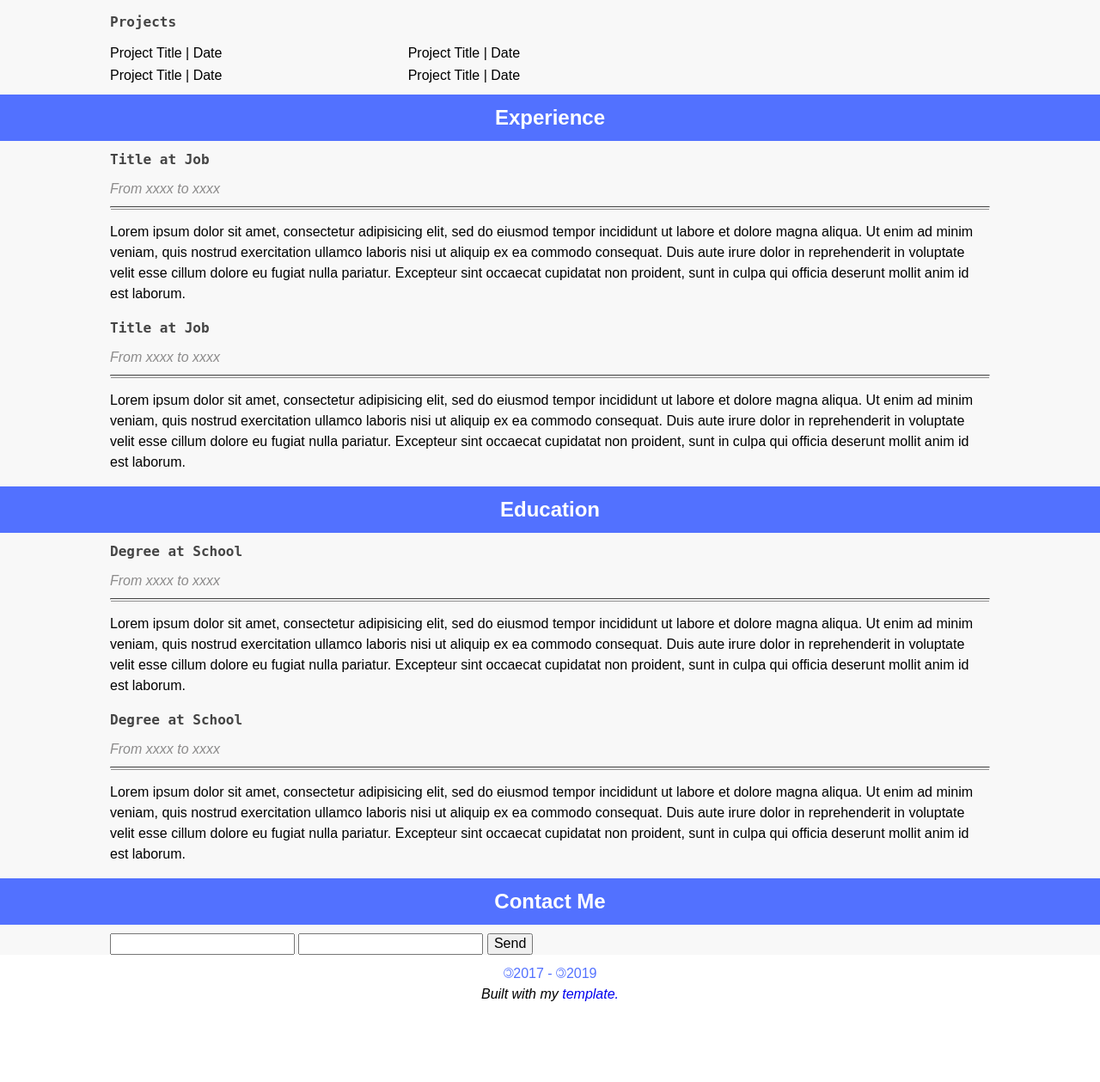
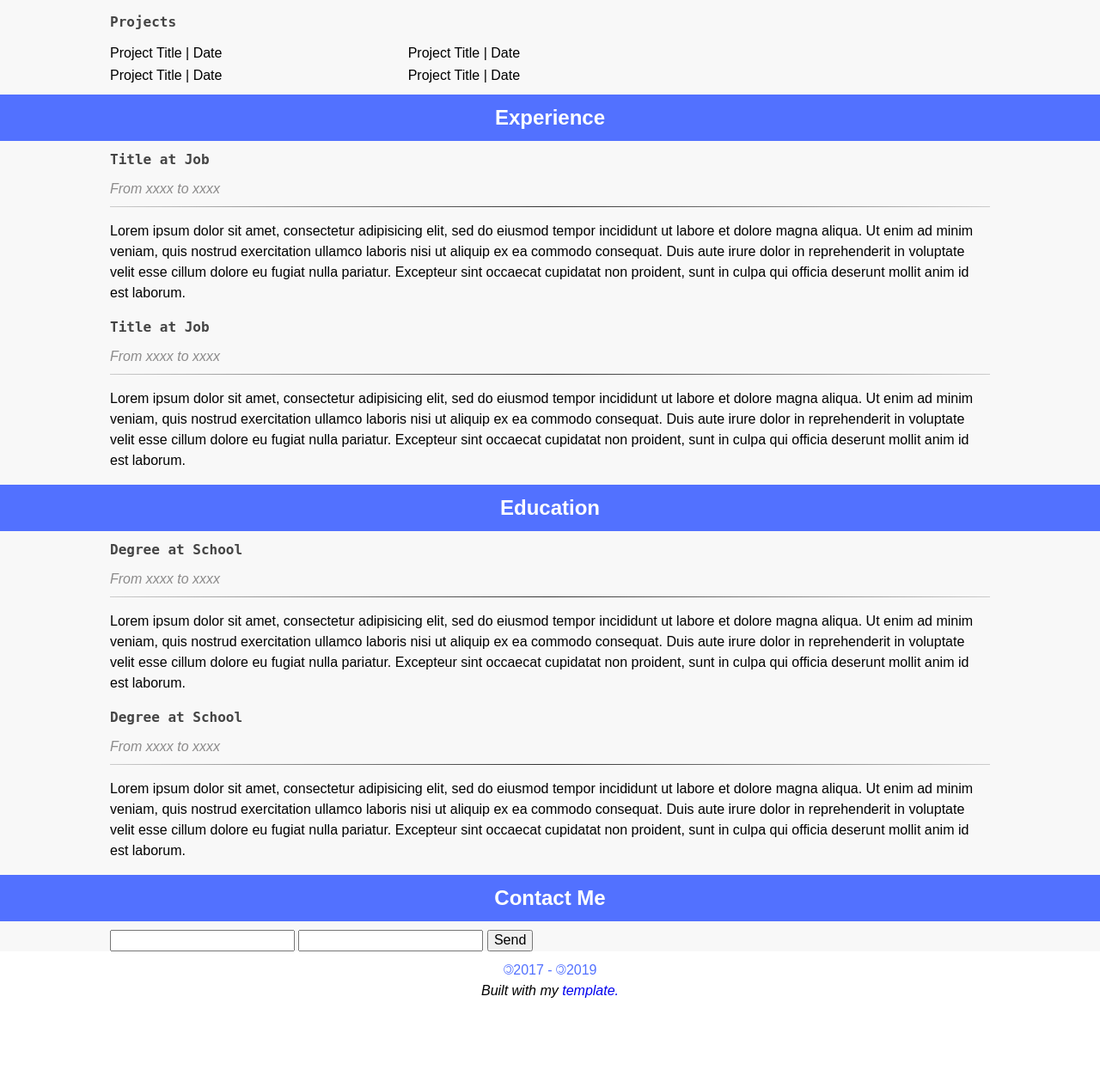
Before and after one commit to SubSeven57/subseven.io-static, a PHP site: page / in a window 1280 px wide. Shown: the part 804-2063 px from the top of the page at 86% size. After the commit the page ends 1965 px from the top, so only its background shows below. Run offline with PHP 8.4, Linux system fonts and the light colour scheme; some libraries are stand-ins or nearby versions.

Commit message:
New line break style

```diff
--- a/css/styles.css
+++ b/css/styles.css
@@ -209,17 +209,11 @@ img {
 /* Manages the fancy line break*/
 
 .divider {
-  border-top: 1px solid #444;
+  border: 0;
+  height: 1px;
+  background: #333;
+  background-image: linear-gradient(to right, #ccc, #333, #ccc);
 }
-
-.divider:after {
-  content: '';
-  display: block;
-  margin-top: 2px;
-  border-top: 1px solid #8c8b8b;
-  border-bottom: 1px solid #fff;
-}
-
 
 /* Manages stles for SHOWCASE section */
 
```
